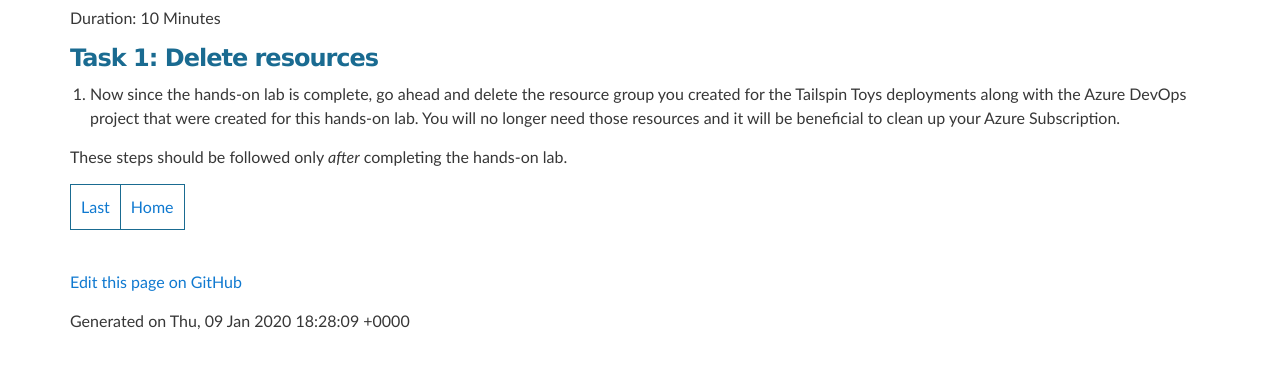
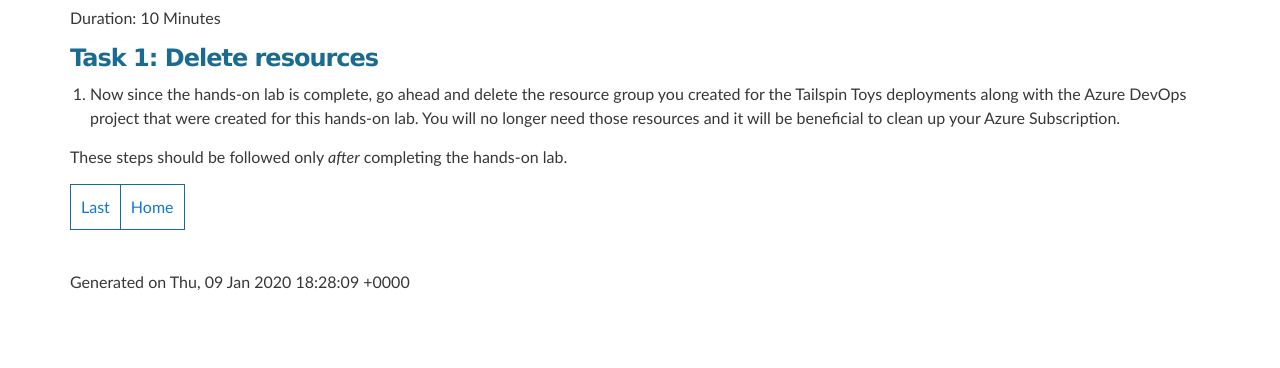
Before and after one commit to shawnweisfeld/20200109_MCWAzureDevOps, a Jekyll site: the page built from docs/LabCleanup.md, in a window 1280 px wide, cut to the strip 500-868 px from the top of the page. Built offline with Jekyll 4.4.1, drawn with Linux system fonts in a browser that asks for light colours; our own code applies the rules of GitHub Pages for plain Markdown files.

Commit message:
remove link to gh

```diff
--- a/docs/_layouts/default.html
+++ b/docs/_layouts/default.html
@@ -30,7 +30,6 @@
 
         <div class="row gc-section gc-footer">
             <div class="col-md-12">
-                <p><a href="{{ site.github.repository_url }}/blob/master/docs/{{ page.path }}">Edit this page on GitHub</a></p>
                 <p>Generated on {{ site.time | date_to_rfc822 }}</p>
             </div>
         </div>
```
